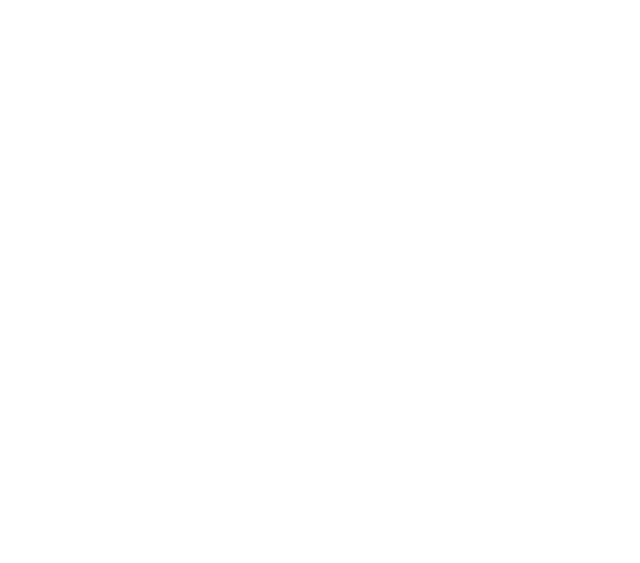
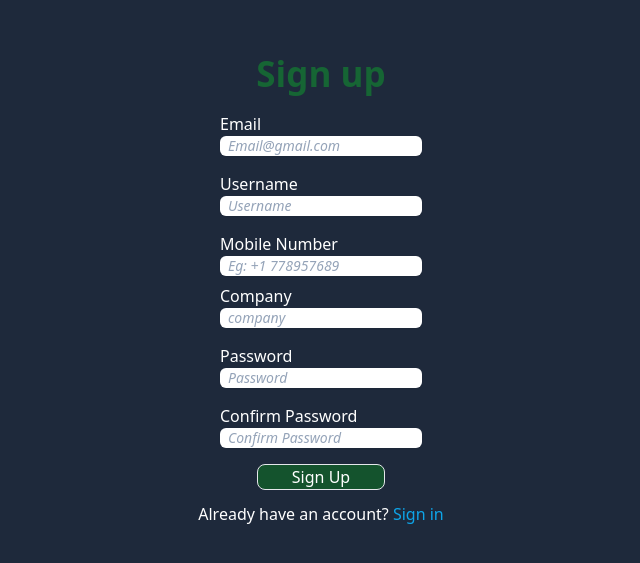
Before and after one commit to osefatul/ticket-tracker-system-CRM, a React (Create React App) app in the folder frontend/: page /auth in a window 1280 px wide. Before the commit this address had no page. Shown: the part 113-676 px from the top of the page, without its empty margins (319-959 px from the left). Built offline with nearby package versions, Linux system fonts and the light colour scheme.

Commit message:
userRegistration redux api has been created and successfully test

```diff
--- a/frontend/package.json
+++ b/frontend/package.json
@@ -18,6 +18,7 @@
     "react": "^18.1.0",
     "react-dom": "^18.1.0",
     "react-icons": "^4.3.1",
+    "react-phone-number-input": "^3.2.5",
     "react-redux": "^8.0.2",
     "react-router-dom": "^6.3.0",
     "react-scripts": "^5.0.1",
--- a/frontend/src/App.js
+++ b/frontend/src/App.js
@@ -14,7 +14,7 @@
   return (
     <div className="App text-white">
       <Routes>
-        <Route path="authentication" element={<Auth />} />
+        <Route path="auth" element={<Auth />} />
         <Route path="/" element={<Home>Home Page</Home>} />
         <Route path="dashboard" element={<Dashboard />} />
         <Route path="new_ticket" element={<AddTicket />} />
--- a/frontend/src/api/userApi.js
+++ b/frontend/src/api/userApi.js
@@ -12,7 +12,6 @@
     const res = await axios.post(loginUrl, formData);
 
     // console.log(res)
-
     if(res.status === 200){
         sessionStorage.setItem("accessJWT", res.data.accessJwtToken.JwtAccess);
 
@@ -28,3 +27,21 @@
         return error
     }
 }
+
+
+export const userRegistration = async (formData)=>{
+    try {
+        const res = await axios.post(userProfileUrl, formData);
+        // console.log(res);
+
+        if(res.status === 200){
+            console.log (res.data.message)
+            return res.data.message
+        }
+
+        return res
+    }catch(error){
+        console.log(error);
+        return error
+    }
+}
--- /dev/null
+++ b/frontend/src/features/authSlice/registrationSlice.js
@@ -0,0 +1,37 @@
+import { createSlice } from "@reduxjs/toolkit";
+
+const initialState = {
+    isLoading: false,
+    status: "",
+    message: "",
+}
+
+const registrationSlice = createSlice({
+    name: "registration",
+    initialState,
+    reducers: {
+        registrationPending: (state) => {
+            state.isLoading = true;
+        },
+        registrationSuccess: (state, { payload }) => {
+            state.isLoading = false;
+            state.status = "success";
+            state.message = payload;
+        },
+        registrationError: (state, { payload }) => {
+            state.isLoading = false;
+            state.status = "error";
+            state.message = payload;
+        },
+    }
+})
+
+const { reducer, actions } = registrationSlice;
+
+export const {
+registrationPending,
+registrationSuccess,
+registrationError,
+} = actions;
+
+export default reducer;
--- a/frontend/src/pages/Auth.jsx
+++ b/frontend/src/pages/Auth.jsx
@@ -1,9 +1,12 @@
 import React, { useEffect, useState } from "react";
 import { useDispatch, useSelector } from "react-redux";
 import { useNavigate , useLocation } from "react-router-dom";
-import { userLogin } from "../api/userApi";
-import { loginFail, loginSuccess, loginPending} from "../features/loginSlice/loginSlice";
+import { userLogin, userRegistration } from "../api/userApi";
+import { loginFail, loginSuccess, loginPending} from "../features/authSlice/loginSlice";
+import { registrationPending, registrationSuccess, registrationError} from "../features/authSlice/registrationSlice";
 import { fetchAllTickets } from "../features/ticketSlice/ticketAction";
+import 'react-phone-number-input/style.css'
+import PhoneInput from 'react-phone-number-input'
 
 // Spinner
 import Spinner from "../utils/spinner"
@@ -11,45 +14,49 @@
 
 const initialState = {
   email: "",
-  username: "",
+  name: "",
   password: "",
   confirmPassword: "",
+  phone: ""
 };
 
 function Auth() {
 
-  const {isLoading, isAuth, error,} = useSelector(state => state.auth)
+  const {isLoading, isAuth, error,} = useSelector(state => state.login)
+  const {isLoading:regLoading, status, message,} = useSelector(state => state.registration)
+
 
   const dispatch = useDispatch();
 	const navigate = useNavigate ();
 	let location = useLocation();
 
   const [form, setForm] = useState(initialState);
+
   const [isSignup, setIsSignup] = useState(true);
   const [resetPassword, setResetPassword] = useState(false);
 
-  useEffect(() => {
-    dispatch(fetchAllTickets())
-  },[])
+  // useEffect(() => {
+  //   dispatch()
+  // },[])
 
 
   const handleChange = (e) => {
-    setForm({ ...form, [e.target.name]: e.target.value });
+    setForm({ ...form, [e.target.name]: e.target.value },);
+
     console.log(form);
   };
 
   const handleSubmit = async (e) => {
     e.preventDefault();
-    dispatch(loginPending())
 
-    const { email, username, password } = form;
+    const { email, name, password, confirmPassword, phone, company } = form;
     // console.log(email, username, password);
 
     try {
 
       //Sign In form
       if (!isSignup){
-
+        dispatch(loginPending())
         const isAuth = await userLogin({email, password});
 
         // if we receive unsuccessful response then
@@ -64,8 +71,27 @@
         navigate("/dashboard")
       }
 
+
+
+      // SignUp form
+      if(isSignup){
+        dispatch(registrationPending())
+        const isRegistered = await userRegistration({email, name, phone, company,  password, confirmPassword})
+
+
+        //Error
+        const  regResponse = isRegistered?.response?.data?.error
+        if(regResponse){
+          console.log(regResponse)
+          return dispatch(registrationError(regResponse))
+        }
+
+        return dispatch(registrationSuccess(isRegistered));
+      }
+
     }catch(error) {
-      dispatch(loginFail(error.message))
+      console.log(error.message)
+      return (error.message)
     }
   };
 
@@ -138,12 +164,48 @@
                 className=" placeholder:italic placeholder:text-slate-400 placeholder:pl-2
                 block text-slate-700 bg-white rounded-md shadow-sm sm:text-sm
                 focus:outline-none focus:border-sky-500 focus:ring-sky-500 focus:ring-1 "
-                name="username"
+                name="name"
                 type="text"
                 placeholder="Username"
                 onChange={handleChange}
                 required
               />
+            </div>
+          ) : (
+            ""
+          )}
+
+        {resetPassword ? (
+            ""
+          ) : isSignup ? (
+            <div>
+
+            <div className="">
+              <label htmlFor="username">Mobile Number</label>
+              <input
+                className=" placeholder:italic placeholder:text-slate-400 placeholder:pl-2
+                block text-slate-700 bg-white rounded-md shadow-sm sm:text-sm
+                focus:outline-none focus:border-sky-500 focus:ring-sky-500 focus:ring-1 "
+                name="phone"
+                type = 'number'
+                placeholder="Eg: +1 778957689"
+                onChange={handleChange}
+                required
+                />
+            </div>
+            <div className="mt-2">
+              <label htmlFor="username">Company</label>
+              <input
+                className=" placeholder:italic placeholder:text-slate-400 placeholder:pl-2
+                block text-slate-700 bg-white rounded-md shadow-sm sm:text-sm
+                focus:outline-none focus:border-sky-500 focus:ring-sky-500 focus:ring-1 "
+                name="company"
+                type="text"
+                placeholder="company"
+                onChange={handleChange}
+                required
+              />
+            </div>
             </div>
           ) : (
             ""
@@ -199,7 +261,7 @@
                 : "Sign In"}
                 {/* If form submitted and it is loading then add spinner*/}
                 {
-                  isLoading ? (
+                  isLoading || regLoading ? (
                     < Spinner />
                   ): " "}
             </button>
--- a/frontend/src/store/store.js
+++ b/frontend/src/store/store.js
@@ -1,12 +1,15 @@
 import { configureStore } from '@reduxjs/toolkit'
 import ticketReducer from "../features/ticketSlice/ticketSlice"
-import loginReducer from "../features/loginSlice/loginSlice";
+import loginReducer from "../features/authSlice/loginSlice";
+import registrationReducer from "../features/authSlice/registrationSlice";
+
 
 
 const store = configureStore({
     reducer: {
         tickets:ticketReducer,
-        auth:loginReducer
+        login:loginReducer,
+        registration:registrationReducer
     }
 })
 
```
Also changed, not shown: frontend/public/index.html (line endings or trailing spaces), frontend/src/features/authSlice/loginSlice.js (renamed from frontend/src/features/loginSlice/loginSlice.js), 2 other files (tests, documents, lock files or other folders).
